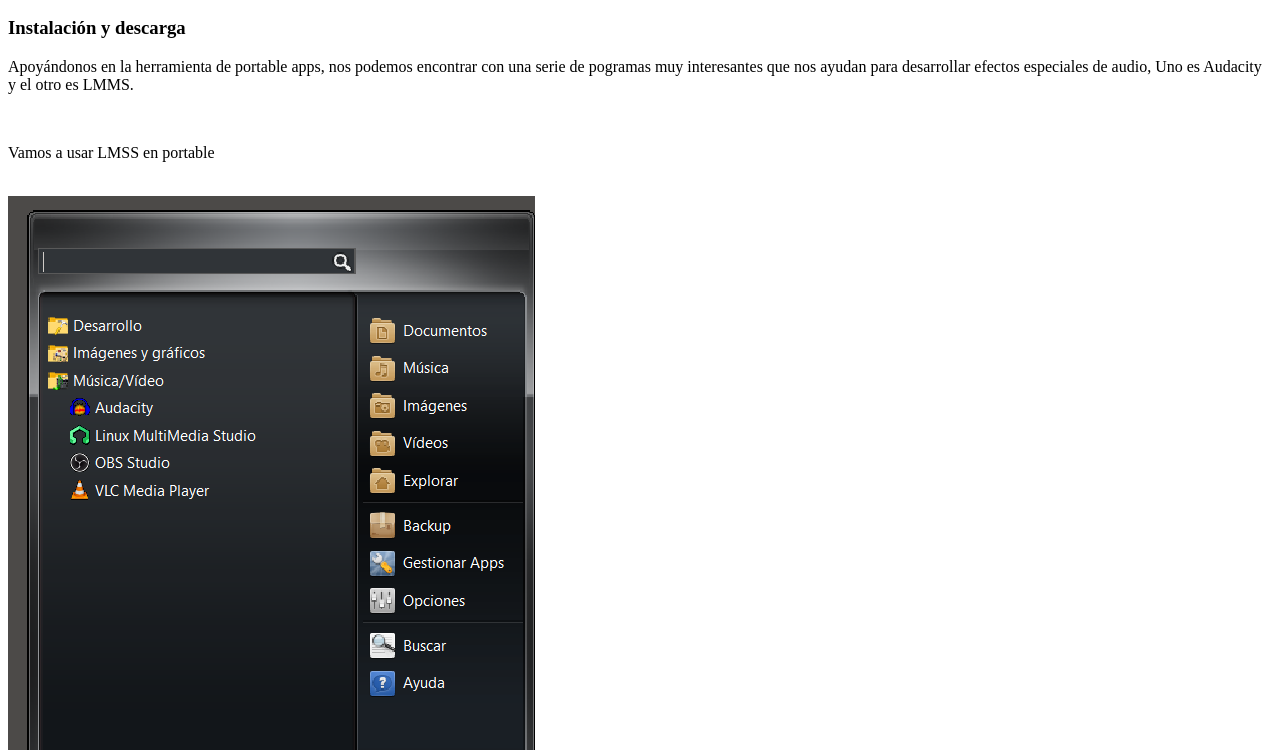
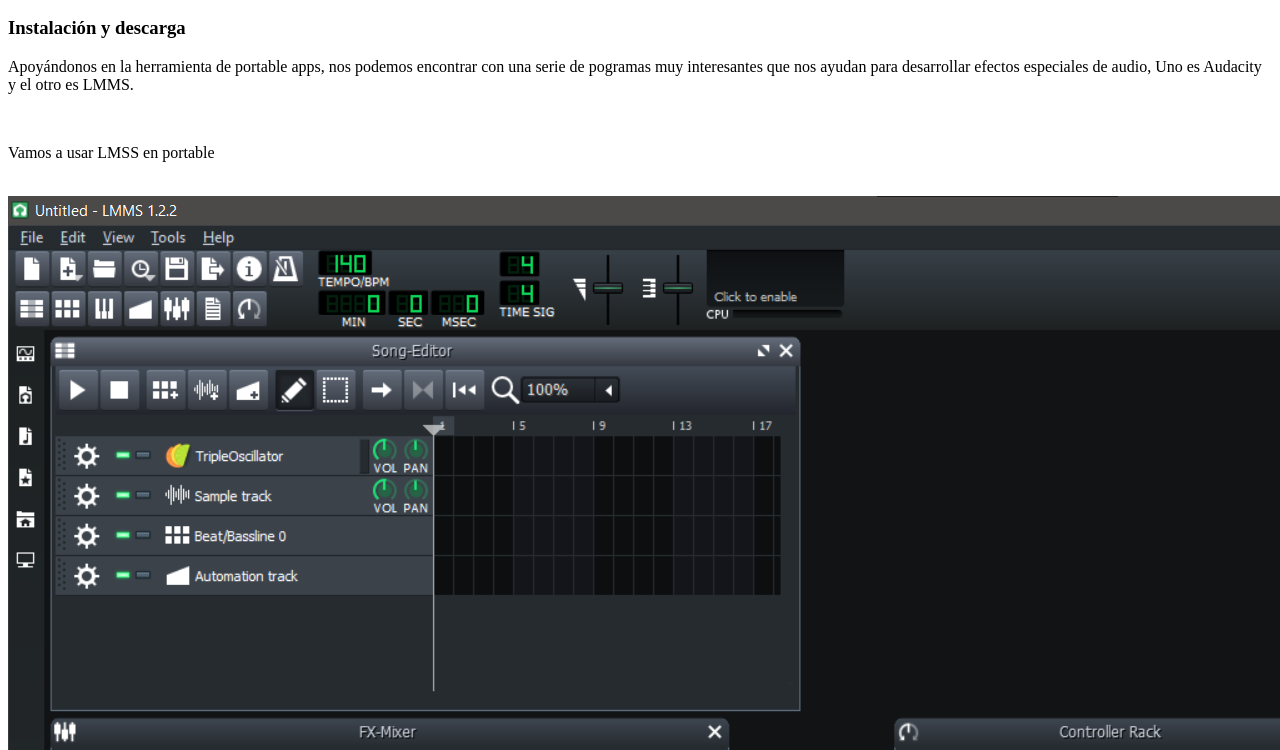
Before and after one commit to beztao01/efectos-visuales, a plain HTML site: page html/lmms.html in a window 1280 px wide. Shown: the part 50-800 px from the top of the page. Drawn offline with nearby package versions, Linux system fonts and the light colour scheme.

Commit message:
lmms image

```diff
--- a/html/lmms.html
+++ b/html/lmms.html
@@ -3,7 +3,7 @@
 <head>
     <meta charset="UTF-8">
     <meta name="viewport" content="width=device-width, initial-scale=1.0">
-    <title>Document</title>
+    <title>Efectos Visuales | LMMS</title>
 </head>
 <body>
   <div class="container-fluid">
@@ -14,7 +14,7 @@
       <p>Apoyándonos en la herramienta de portable apps, nos podemos encontrar con una serie de pogramas muy interesantes que nos ayudan para desarrollar efectos especiales de audio, Uno es Audacity y el otro es LMMS. </p><br>
 
       <p>Vamos a usar LMSS en portable</p><br>
-      <img src="./assets/01Portable.png"" class="img-fluid" alt="Portable Apps"><br><br>
+      <img src="./assets/01lmms.png"" class="img-fluid" alt="Portable Apps"><br><br>
 
       <p>Antes de ejecutar Audacity vamos a grabar una serie de sonidos que modificaremos con Audacity, en grupo de 3 o 2 alumnos generar 20 sonidos, graBados con celular y transferirlos al equipo de computo.</p>
 
```
Also changed, not shown: html/assets/01lmms.png (added).
